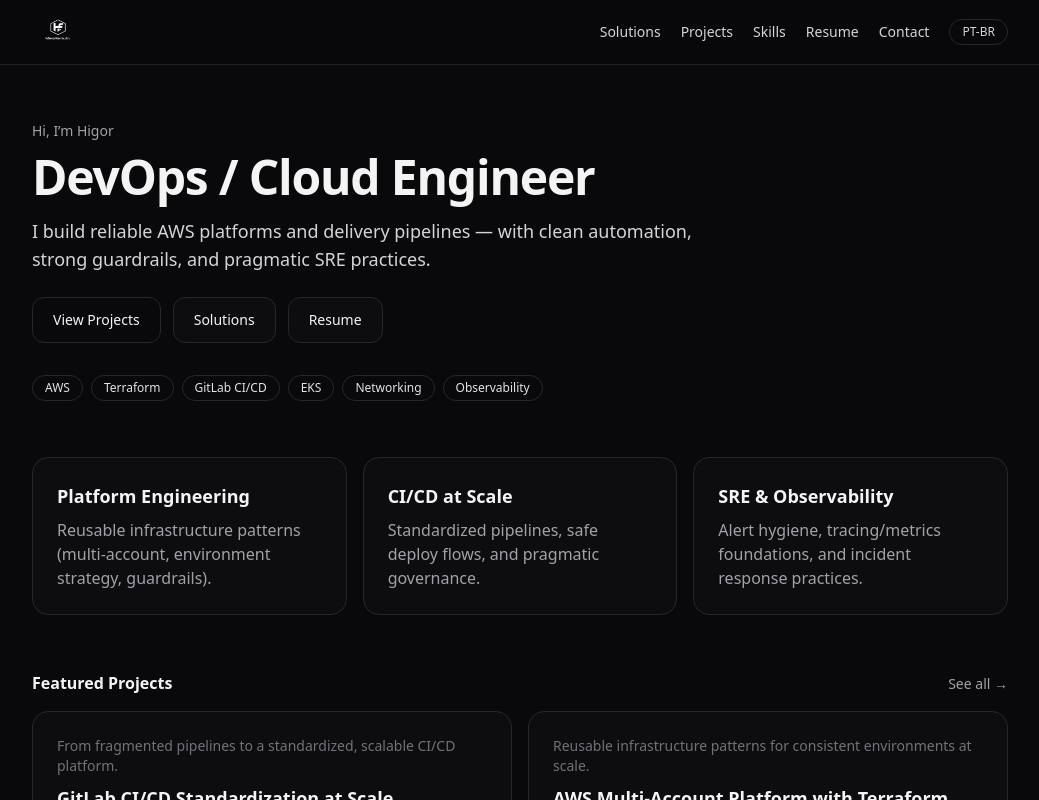
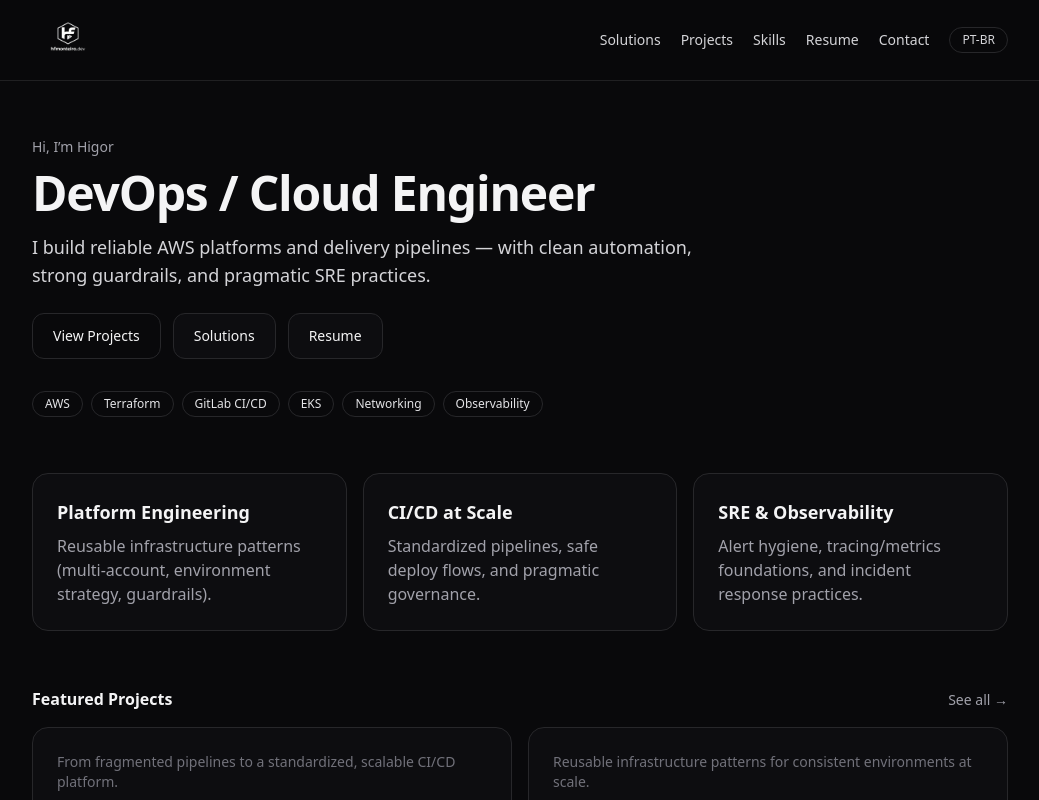
Before and after one commit to hf-monteiro/hfmonteiro, a Next.js app: page / in a window 1280 px wide. Shown: the top 800 px of the page, without its empty margins (120-1159 px from the left). Built offline with nearby package versions, Linux system fonts and the light colour scheme.

Commit message:
PT-BR/EN

```diff
--- a/components/Header.tsx
+++ b/components/Header.tsx
@@ -21,14 +21,14 @@ export default function Header({ lang, nav }: HeaderProps) {
   return (
     <header className="sticky top-0 z-50 border-b border-zinc-800/80 bg-zinc-950/70 backdrop-blur">
       <Container>
-        <div className="flex h-16 items-center justify-between">
+        <div className="flex h-20 items-center justify-between">
           {/* Logo */}
           <a href={homeHref} className="flex items-center gap-2 transition hover:opacity-80">
             <Image
               src="/logo.png"
               alt="hfmonteiro.dev"
-              width={52}
-              height={52}
+              width={72}
+              height={72}
               priority
             />
             <span className="sr-only">hfmonteiro.dev</span>
```
